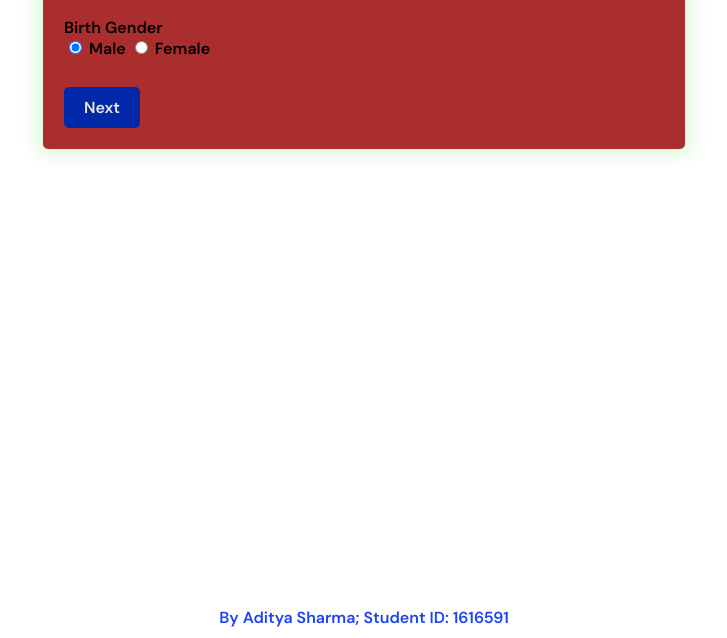
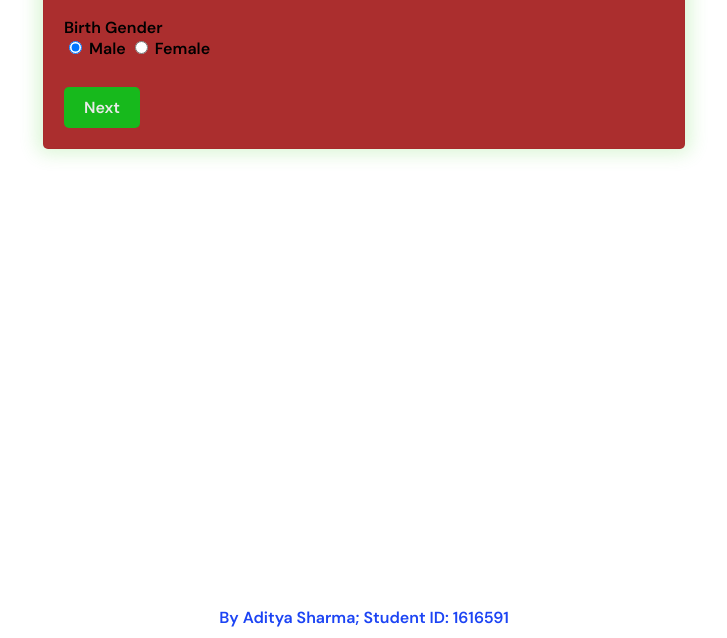
Before and after one commit to addysha/Framingham-RiskScore, a plain HTML site: page index.html in a window 1280 px wide. In both pictures the pointer is over the button "Next". Shown: the part 162-800 px from the top of the page, without its empty margins (276-1003 px from the left). Drawn offline with Linux system fonts and the light colour scheme.

Commit message:
changed hover col

```diff
--- a/css/style.css
+++ b/css/style.css
@@ -81,7 +81,7 @@ label{
 }
 /* Add hover effect */
 .Btns:hover {
-  background-color: #0028a8;
+  background-color: #17b91c;
  /* Change background color on hover */
   color: #eaeaea;
  /* Change text color on hover */
```
